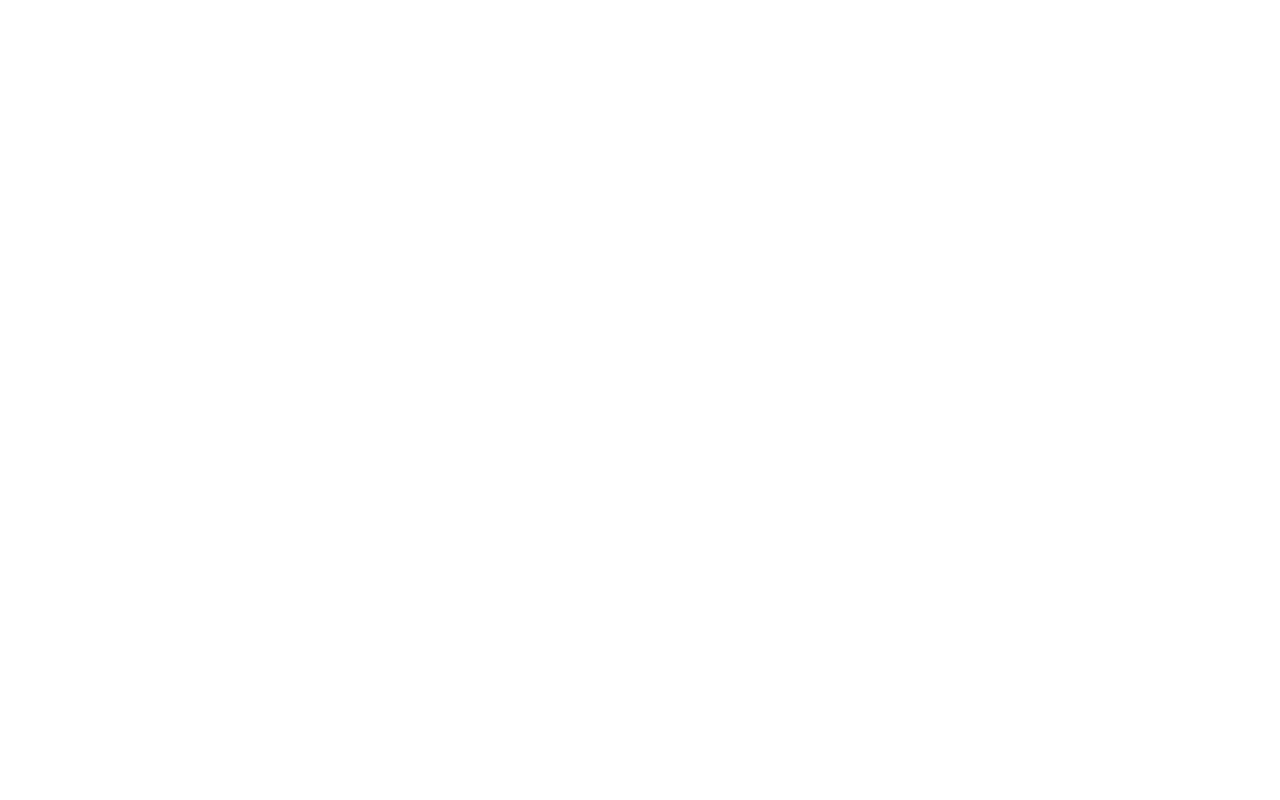
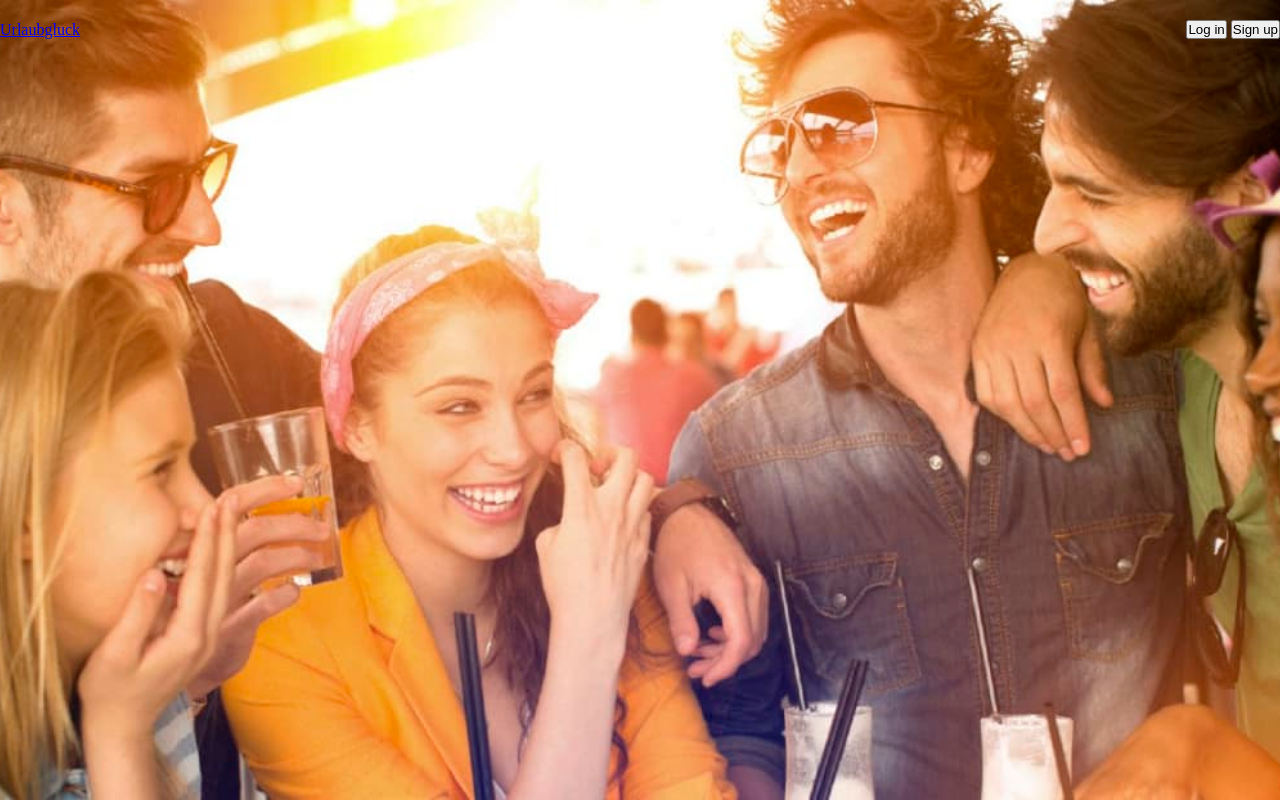
Before and after one commit to lenzforever/Urlaub, a plain HTML site: page index.html in a window 1280 px wide. Drawn offline with Linux system fonts and the light colour scheme.

Commit message:
Second commit

```diff
--- a/css/main.css
+++ b/css/main.css
@@ -0,0 +1,31 @@
+/* global styles */
+* {
+    margin: 0;
+    padding: 0;
+    box-sizing: border-box;
+}
+
+/* header */
+header {
+    position: absolute;
+    width: 100%;
+    top: 0;
+    padding-top: 20px;
+    padding-bottom: 20px;
+    display: flex;
+    align-items: center;
+    justify-content: space-between;
+}
+
+.logo {
+    display: none;
+}
+
+/* promo */
+.promo {
+    height: 100vh;
+    background: url(../img/photo_2021-06-04_19-09-26.jpg) center / cover no-repeat;
+}
+.promo::before {
+
+}
--- a/index.html
+++ b/index.html
@@ -4,9 +4,23 @@
     <meta charset="UTF-8">
     <meta http-equiv="X-UA-Compatible" content="IE=edge">
     <meta name="viewport" content="width=device-width, initial-scale=1.0">
+    <link rel="stylesheet" href="css/main.css">
     <title>Urlaubgluck</title>
 </head>
 <body>
+    <div class="wrapper">
+        <header>
+            <a href="index.html">Urlaubgluck</a>
+            <div class="auth">
+                <input type="button" value="Log in">
+                <input type="button" value="Sign up">
+            </div>
+        </header>
+        <main>
+            <section class="promo">
 
+            </section>
+        </main>
+    </div>
 </body>
 </html>
```
Also changed, not shown: img/photo_2021-06-04_19-09-26.jpg (added).
